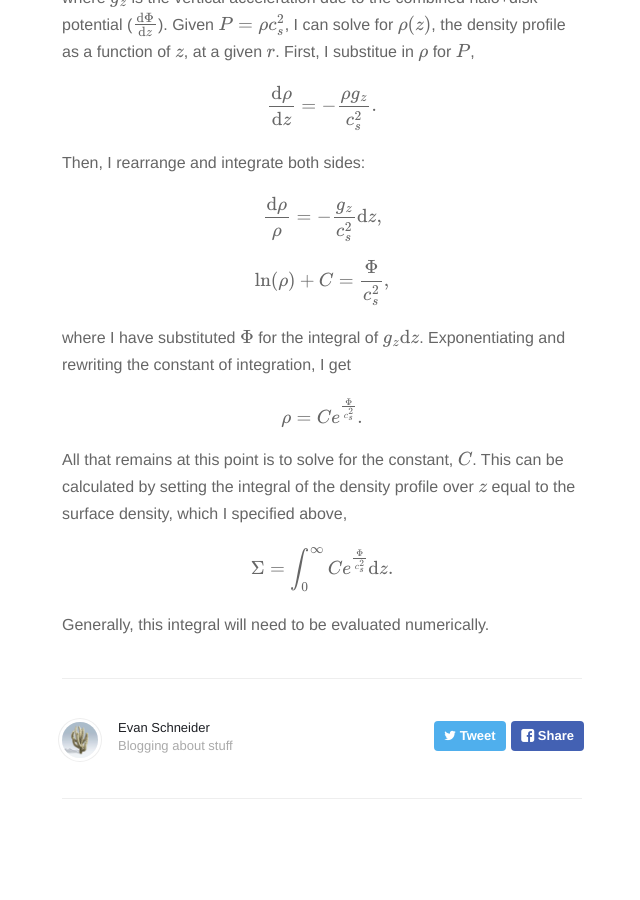
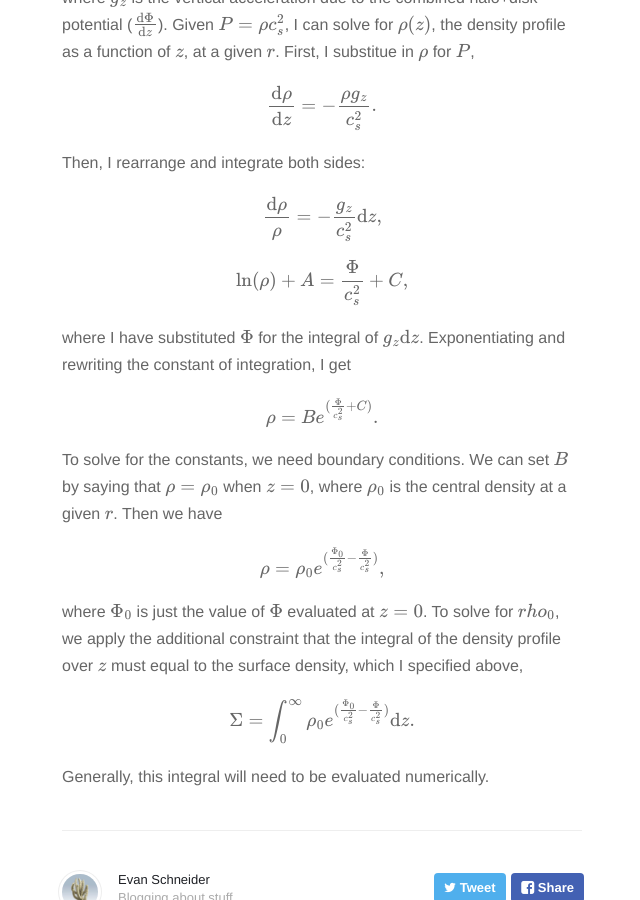
Before and after one commit to evaneschneider/site, a Jekyll site: the page built from _posts/2017-2-22-Milky-Way-3D.markdown, in a window 1280 px wide and 900 px high, scrolled down 1634 px. Shown: the whole window, without its empty margins (318-958 px from the left). Built offline with Jekyll 4.4.1, drawn with Linux system fonts in a browser that asks for light colours; nearby versions of some CDN libraries; formulas are drawn with MathJax 3.

Commit message:
Changed derivation of rho_0.

```diff
--- a/_posts/2017-2-22-Milky-Way-3D.markdown
+++ b/_posts/2017-2-22-Milky-Way-3D.markdown
@@ -56,16 +56,22 @@ Then, I rearrange and integrate both sides:
 
 $$\frac{\mathrm{d}\rho}{\rho} = -\frac{g_{z}}{c_{s}^2}\mathrm{d}z ,$$
 
-$$\mathrm{ln}(\rho) + C = \frac{\Phi}{c_{s}^2},$$
+$$\mathrm{ln}(\rho) + A = \frac{\Phi}{c_{s}^2} + C,$$
 
 where I have substituted $$\Phi$$ for the integral of $$g_{z}\mathrm{d}z$$. Exponentiating and
 rewriting the constant of integration, I get
 
-$$\rho = C e^{\frac{\Phi}{c_{s}^2}}.$$
+$$\rho = B e^{(\frac{\Phi}{c_{s}^2}+C)}.$$
 
-All that remains at this point is to solve for the constant, $$C$$. This can be calculated by setting the integral
-of the density profile over $$z$$ equal to the surface density, which I specified above,
+To solve for the constants, we need boundary conditions. We can set $$B$$ by saying that
+$$\rho = \rho_{0}$$ when $$z = 0$$, where $$\rho_{0}$$ is the central density at a given $$r$$. Then we have
 
-$$\Sigma = \int_{0}^{\infty} C e^{\frac{\Phi}{c_{s}^2}} \mathrm{d}z.$$
+$$\rho = \rho_{0} e^{(\frac{\Phi_{0}}{c_{s}^2} - \frac{\Phi}{c_{s}^2})},$$
+
+where $$\Phi_{0}$$ is just the value of $$\Phi$$ evaluated at $$z = 0$$. To solve for $$rho_0$$, we apply
+the additional constraint that the integral of the density profile over $$z$$ must equal to the surface density,
+which I specified above,
+
+$$\Sigma = \int_{0}^{\infty} \rho_{0} e^{(\frac{\Phi_{0}}{c_{s}^2} - \frac{\Phi}{c_{s}^2})} \mathrm{d}z.$$
 
 Generally, this integral will need to be evaluated numerically.
```
